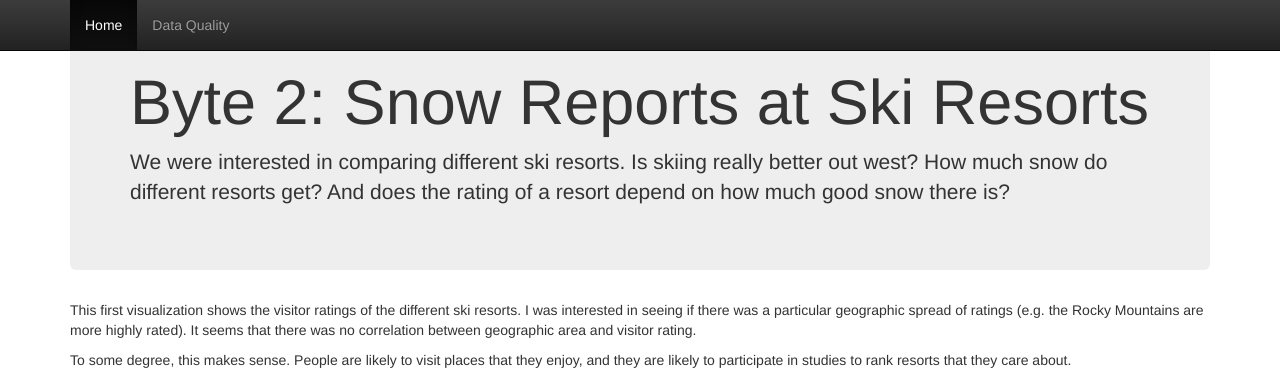
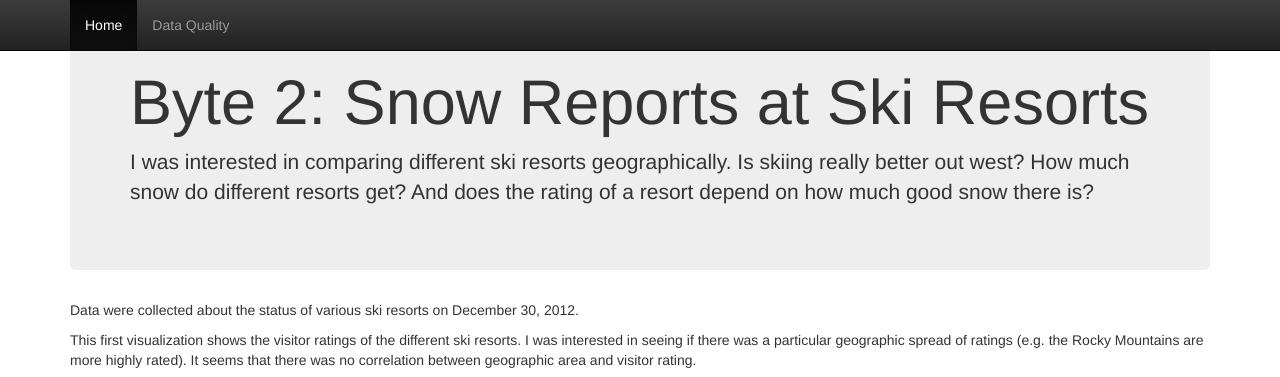
Before and after one commit to jcmarks/jcmarks-mobile, a Flask app: page / in a window 1280 px wide. Shown: the top 377 px of the page. Run offline with Flask 2, Linux system fonts and the light colour scheme; parts of the project's set-up code (start-up, migrations or seed data) failed here and were passed over; some libraries are stand-ins or nearby versions.

Commit message:
finalizing

```diff
--- a/templates/about.html
+++ b/templates/about.html
@@ -45,7 +45,7 @@
 
       <!-- Main jumbotron for a primary marketing message or call to action -->
       <div class="jumbotron">
-	<h1>About</h1>
+	<h1>Data Quality</h1>
         <p>Byte 2 was concerned with looking at the 4 C's of data quality. This is a discussion of quality of the ski resort data.</p>
       </div>
 
--- a/templates/index.html
+++ b/templates/index.html
@@ -45,32 +45,38 @@
       <!-- Main jumbotron for a primary marketing message or call to action -->
       <div class="jumbotron">
 	<h1>Byte 2: Snow Reports at Ski Resorts</h1>
-        <p>We were interested in comparing different ski resorts. Is skiing really better out west?
+        <p>I was interested in comparing different ski resorts geographically. Is skiing really better out west?
         How much snow do different resorts get? And does the rating of a resort depend on how much good snow there is?</p>
       </div>
+<p>Data were collected about the status of various ski resorts on December 30, 2012.</p>
 <p>This first visualization shows the visitor ratings of the different ski resorts. I was interested in seeing if there
 was a particular geographic spread of ratings (e.g. the Rocky Mountains are more highly rated). It seems that there was no correlation
 between geographic area and visitor rating.</p>
 <p>To some degree, this makes sense. People are likely to visit places that they enjoy, and they are likely to participate in studies
 to rank resorts that they care about.</p>
 <iframe width="500" height="300" scrolling="no" frameborder="no" src="https://fusiontables.google.com/embedviz?q=select+col1+from+1tBVNF8c2RcQaVO5tAoXnBhg9cmn0V0S0gTangC-r&amp;viz=MAP&amp;h=false&amp;lat=39.84986703993382&amp;lng=-91.81757466249996&amp;t=1&amp;z=4&amp;l=col1&amp;y=4&amp;tmplt=4&amp;hml=ONE_COL_LAT_LNG"></iframe>
+<p>To explore the question of ratings more, I looked at a histogram of the different ratings. This was an attempt to determine
+how meaningful user ratings are are determining differences. Ski resorts offer a wide variety of amenities, and there are a lot of differences
+between resorts, including lifts, runs, vertical rise, and other on-site amenities.
+I wanted to see if people are reflecting this distribution in their ratings.</p>
+<p>Most of the ratings  fell into either a 2.5 to 3.0 range
+or a 4.0 to 4.5 range. It is interesting that this subjective measure is unable to provide a good metric for really comparing; instead we just see two real classes of ski resort quality.
+This chart also shows a data correctness problem: some of the resorts did not receive ratings, but they are showing up in the plot as being rated "0". This is not to say that
+they are bad resorts, only that they have missing data.</p>
+<iframe width="500" height="300" scrolling="no" frameborder="no" src="https://fusiontables.google.com/embedviz?containerId=googft-gviz-canvas&amp;q=select+col11%2C+count()+from+1tBVNF8c2RcQaVO5tAoXnBhg9cmn0V0S0gTangC-r+group+by+col11+order+by+count()+asc+limit+10&amp;viz=GVIZ&amp;t=COLUMN&amp;uiversion=2&amp;gco_forceIFrame=true&amp;gco_hasLabelsColumn=true&amp;gco_vAxes=%5B%7B%22title%22%3Anull%2C+%22minValue%22%3Anull%2C+%22maxValue%22%3Anull%2C+%22useFormatFromData%22%3Atrue%2C+%22viewWindow%22%3A%7B%22max%22%3Anull%2C+%22min%22%3Anull%7D%7D%2C%7B%22useFormatFromData%22%3Atrue%2C+%22viewWindow%22%3A%7B%22max%22%3Anull%2C+%22min%22%3Anull%7D%2C+%22minValue%22%3Anull%2C+%22maxValue%22%3Anull%7D%5D&amp;gco_useFirstColumnAsDomain=true&amp;gco_legacyScatterChartLabels=true&amp;gco_isStacked=false&amp;gco_booleanRole=certainty&amp;gco_hAxis=%7B%22useFormatFromData%22%3Atrue%2C+%22viewWindow%22%3A%7B%22max%22%3Anull%2C+%22min%22%3Anull%7D%2C+%22minValue%22%3Anull%2C+%22maxValue%22%3Anull%7D&amp;gco_legend=none&amp;gco_title=Frequency+of+Ski+Resort+Ratings&amp;width=500&amp;height=300"></iframe>
 
 <p>In the hopes of getting a better picture for the season rather than for a specific day, I looked at base depth of the snow at different resorts.
 Here, we can see a difference in the geographical distribution of high snowfall areas. Places along mountain ranges show a higher overall snow accumulation than
 ski resorts tucked into valleys.</p>
 <iframe width="500" height="300" scrolling="no" frameborder="no" src="https://fusiontables.google.com/embedviz?q=select+col1+from+1tBVNF8c2RcQaVO5tAoXnBhg9cmn0V0S0gTangC-r&amp;viz=MAP&amp;h=false&amp;lat=35.187067103889284&amp;lng=-94.93769185000002&amp;t=1&amp;z=4&amp;l=col1&amp;y=2&amp;tmplt=2&amp;hml=ONE_COL_LAT_LNG"></iframe>
-<p>Next, I visualized the open lifts. December is still early into the ski season, so lift are often not open. Comparing it to the previous plot, I got a good sense
+<p>I also looked at overnight snow accumulation at different resorts. Is there a huge spread on snow reporting? Most of the resorts reported small amounts of snowfall.
+Unfortunately, the data that were available were only for this one snapshot in time, a day which seemed to have relatively little snow. </p>
+<iframe width="500" height="300" scrolling="no" frameborder="no" src="https://fusiontables.google.com/embedviz?containerId=googft-gviz-canvas&amp;q=select+col8%2C+count()+from+1tBVNF8c2RcQaVO5tAoXnBhg9cmn0V0S0gTangC-r+group+by+col8+order+by+count()+asc+limit+10&amp;viz=GVIZ&amp;t=COLUMN&amp;uiversion=2&amp;gco_forceIFrame=true&amp;gco_hasLabelsColumn=true&amp;gco_vAxes=%5B%7B%22title%22%3Anull%2C+%22minValue%22%3Anull%2C+%22maxValue%22%3Anull%2C+%22useFormatFromData%22%3Atrue%2C+%22viewWindow%22%3A%7B%22max%22%3Anull%2C+%22min%22%3Anull%7D%2C+%22logScale%22%3Afalse%7D%2C%7B%22useFormatFromData%22%3Atrue%2C+%22viewWindow%22%3A%7B%22max%22%3Anull%2C+%22min%22%3Anull%7D%2C+%22minValue%22%3Anull%2C+%22maxValue%22%3Anull%2C+%22logScale%22%3Afalse%7D%5D&amp;gco_useFirstColumnAsDomain=true&amp;gco_legacyScatterChartLabels=true&amp;gco_isStacked=false&amp;gco_booleanRole=certainty&amp;gco_hAxis=%7B%22useFormatFromData%22%3Atrue%2C+%22viewWindow%22%3A%7B%22max%22%3Anull%2C+%22min%22%3Anull%7D%2C+%22minValue%22%3Anull%2C+%22maxValue%22%3Anull%7D&amp;gco_legend=none&amp;gco_title=24+Hour+Snow+Accumulation%3A+Number+of+Resorts+with+Recorded+Accumulation&amp;gco_domainAxis=%7B%22direction%22%3A1%7D&amp;width=500&amp;height=300"></iframe>
+
+<p>Next, I visualized the open lifts. December is still early into the ski season, so lift are often not open. Comparing it to the previous map, I got a good sense
 for how much snow depth matters: it appears that the areas with greater snow depth have more of their lifts open, a fact which makes sense because you have to cover
 all the hazards to skis with snow before you can ski on it!</p>
 <iframe width="500" height="300" scrolling="no" frameborder="no" src="https://fusiontables.google.com/embedviz?q=select+col1+from+1tBVNF8c2RcQaVO5tAoXnBhg9cmn0V0S0gTangC-r&amp;viz=MAP&amp;h=false&amp;lat=39.4777470731174&amp;lng=-89.04901997499996&amp;t=1&amp;z=4&amp;l=col1&amp;y=3&amp;tmplt=3&amp;hml=ONE_COL_LAT_LNG"></iframe>
-<p>I also looked at snow accumulation at different resorts. Is there a huge spread on snow reporting? Most of the resorts reported small amounts of snowfall. </p>
-<iframe width="500" height="300" scrolling="no" frameborder="no" src="https://fusiontables.google.com/embedviz?containerId=googft-gviz-canvas&amp;q=select+col8%2C+count()+from+1tBVNF8c2RcQaVO5tAoXnBhg9cmn0V0S0gTangC-r+group+by+col8+order+by+count()+asc+limit+10&amp;viz=GVIZ&amp;t=COLUMN&amp;uiversion=2&amp;gco_forceIFrame=true&amp;gco_hasLabelsColumn=true&amp;gco_vAxes=%5B%7B%22title%22%3Anull%2C+%22minValue%22%3Anull%2C+%22maxValue%22%3Anull%2C+%22useFormatFromData%22%3Atrue%2C+%22viewWindow%22%3A%7B%22max%22%3Anull%2C+%22min%22%3Anull%7D%2C+%22logScale%22%3Afalse%7D%2C%7B%22useFormatFromData%22%3Atrue%2C+%22viewWindow%22%3A%7B%22max%22%3Anull%2C+%22min%22%3Anull%7D%2C+%22minValue%22%3Anull%2C+%22maxValue%22%3Anull%2C+%22logScale%22%3Afalse%7D%5D&amp;gco_useFirstColumnAsDomain=true&amp;gco_legacyScatterChartLabels=true&amp;gco_isStacked=false&amp;gco_booleanRole=certainty&amp;gco_hAxis=%7B%22useFormatFromData%22%3Atrue%2C+%22viewWindow%22%3A%7B%22max%22%3Anull%2C+%22min%22%3Anull%7D%2C+%22minValue%22%3Anull%2C+%22maxValue%22%3Anull%7D&amp;gco_legend=none&amp;gco_title=24+Hour+Snow+Accumulation%3A+Number+of+Resorts+with+Recorded+Accumulation&amp;gco_domainAxis=%7B%22direction%22%3A1%7D&amp;width=500&amp;height=300"></iframe>
-<p>Finally, I was interested in exploring the question of ratings more. How meaningful are user ratings? Ski resorts offer a wide variety of amenities, and some
-resorts have lots more than other resorts. Surely people would recognize that there is a large distribution. Surprisingly, most of the resorts fell into either a 2.5 to 3.0 range
-or a 4.0 to 4.5 range. It is interesting that this subjective measure is unable to provide a good metric for really comparing; instead we just see two real classes of ski resort quality.
-This chart also shows a data correctness problem: some of the resorts did not receive ratings, but they are showing up in the plot as being rated "0". This is not to say that
-they are bad resorts, only that they have missing data.</p>
-<iframe width="500" height="300" scrolling="no" frameborder="no" src="https://fusiontables.google.com/embedviz?containerId=googft-gviz-canvas&amp;q=select+col11%2C+count()+from+1tBVNF8c2RcQaVO5tAoXnBhg9cmn0V0S0gTangC-r+group+by+col11+order+by+count()+asc+limit+10&amp;viz=GVIZ&amp;t=COLUMN&amp;uiversion=2&amp;gco_forceIFrame=true&amp;gco_hasLabelsColumn=true&amp;gco_vAxes=%5B%7B%22title%22%3Anull%2C+%22minValue%22%3Anull%2C+%22maxValue%22%3Anull%2C+%22useFormatFromData%22%3Atrue%2C+%22viewWindow%22%3A%7B%22max%22%3Anull%2C+%22min%22%3Anull%7D%7D%2C%7B%22useFormatFromData%22%3Atrue%2C+%22viewWindow%22%3A%7B%22max%22%3Anull%2C+%22min%22%3Anull%7D%2C+%22minValue%22%3Anull%2C+%22maxValue%22%3Anull%7D%5D&amp;gco_useFirstColumnAsDomain=true&amp;gco_legacyScatterChartLabels=true&amp;gco_isStacked=false&amp;gco_booleanRole=certainty&amp;gco_hAxis=%7B%22useFormatFromData%22%3Atrue%2C+%22viewWindow%22%3A%7B%22max%22%3Anull%2C+%22min%22%3Anull%7D%2C+%22minValue%22%3Anull%2C+%22maxValue%22%3Anull%7D&amp;gco_legend=none&amp;gco_title=Frequency+of+Ski+Resort+Ratings&amp;width=500&amp;height=300"></iframe>
 <p>See a full discussion of data quality under the <a href="about">Data Quality Tab</a>!</p>
 
       </div> <!-- /page-header -->
```
